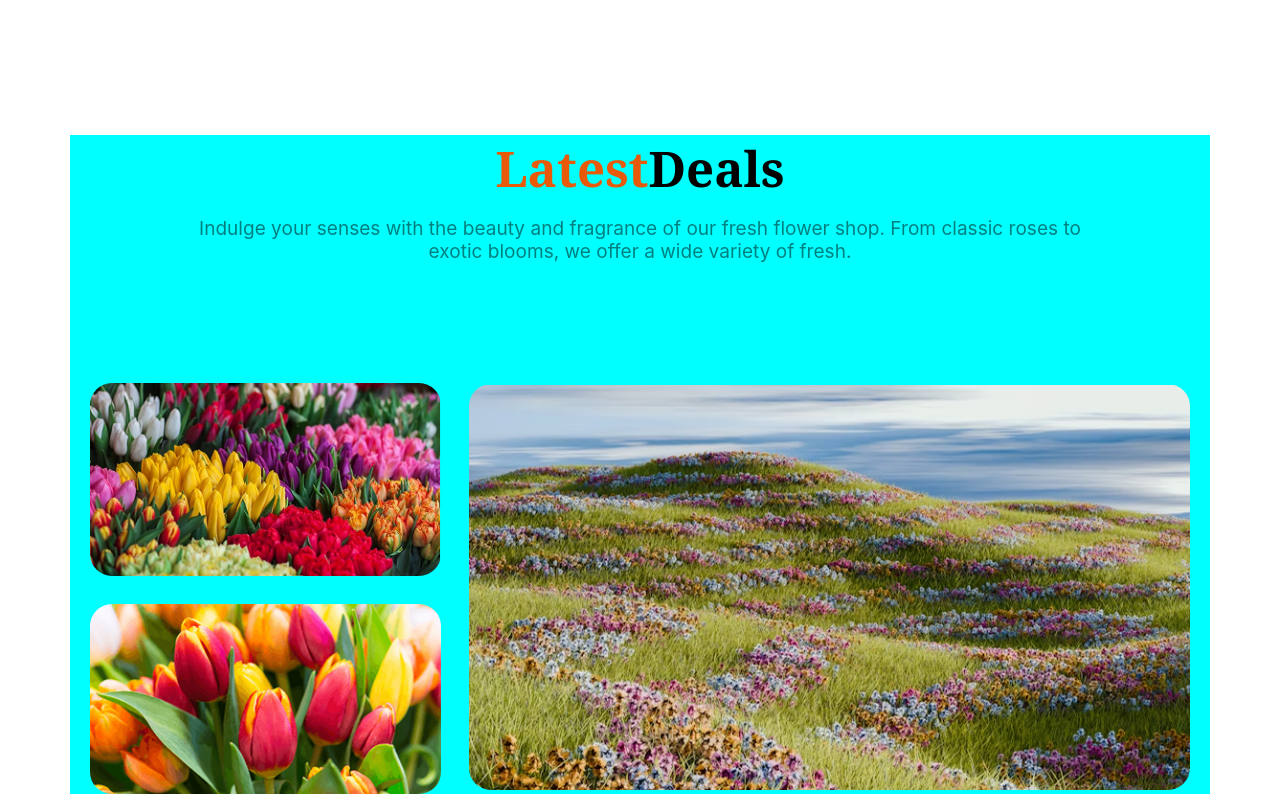
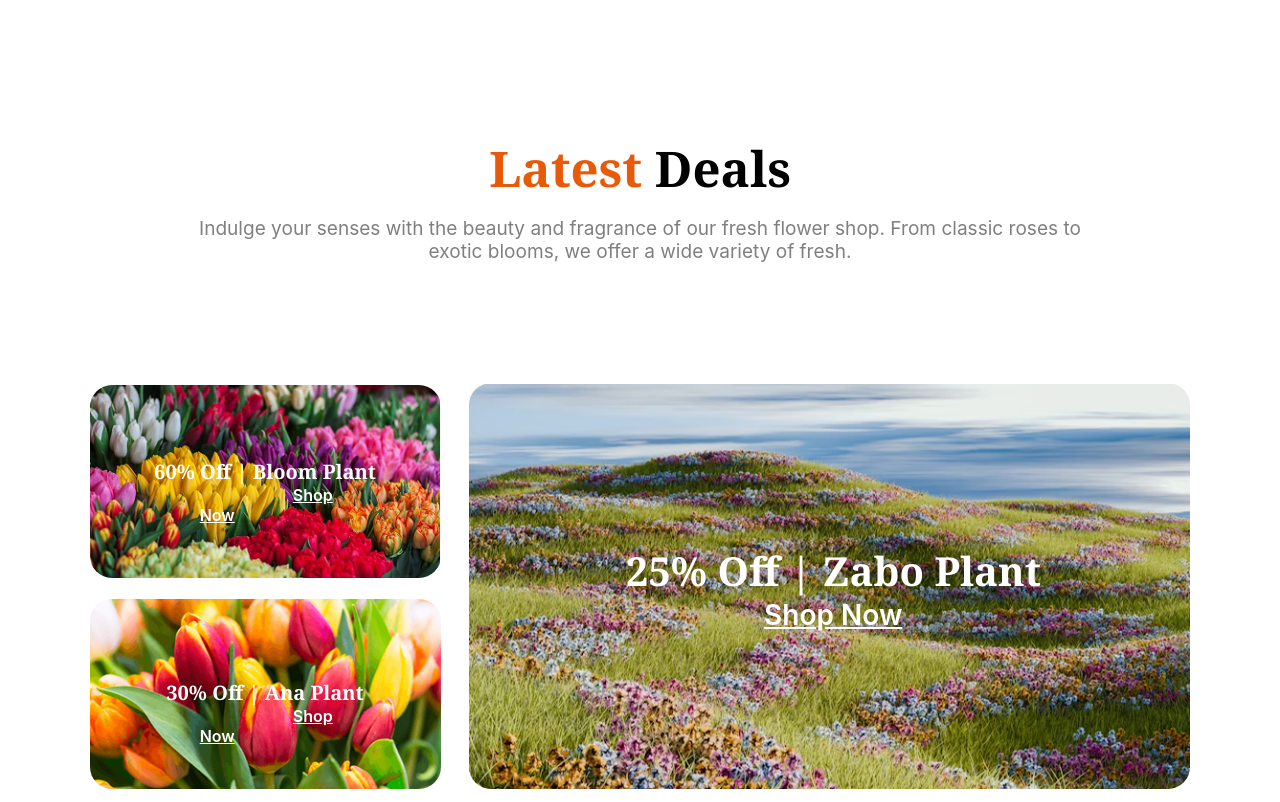
Before and after one commit to ashiqur0/flower-market, a plain HTML site: page index.html in a window 1280 px wide. Shown: the part 2723-3525 px from the top of the page. Drawn offline with Linux system fonts and the light colour scheme.

Commit message:
Latest Deals Section Added

```diff
--- a/index.html
+++ b/index.html
@@ -128,17 +128,29 @@
 
         <section class="latest_deal_section">
             <div class="deal_content">
-                <h2 class="deal_title"><span class="color1">Latest</span>Deals</h2>
+                <h2 class="deal_title"><span class="color1">Latest</span> Deals</h2>
                 <p class="deal_description">Indulge your senses with the beauty and fragrance of our fresh flower shop.
                     From classic roses to exotic blooms, we offer a wide variety of fresh.</p>
             </div>
             <div class="image">
                 <div class="left_image">
                     <img src="assets/deal-bloom.png" alt="">
+                    <div class="bloom">
+                        <h4 class="bloom_title">60% Off | Bloom Plant</h4>
+                        <a href="" class="shop_now">Shop Now</a>
+                    </div>
                     <img src="assets/deal-ana.png" alt="">
+                    <div class="ana">
+                        <h4 class="ana_title">30% Off | Ana Plant</h4>
+                        <a href="" class="shop_now">Shop Now</a>
+                    </div>
                 </div>
                 <div class="right_image">
                     <img src="assets/deal-zabo.png" alt="">
+                    <div class="zabo">
+                        <h4 class="zabo_title">25% Off | Zabo Plant</h4>
+                        <a href="" class="shop_now2">Shop Now</a>
+                    </div>
                 </div>
             </div>
         </section>
--- a/styles/flower-market.css
+++ b/styles/flower-market.css
@@ -198,7 +198,6 @@ a {
 .latest_deal_section {
     max-width: 1140px;
     margin: 0 auto;
-    background-color: aqua;
 }
 .deal_content{
     margin-top: 133px;
@@ -235,12 +234,56 @@ a {
 .left_image {
     display: flex;
     flex-direction: column;
-    gap: 28px;
+    gap: 20px;
 }
 .right_image {
+    margin: 0 0 -4px 0;
+}
+.bloom, .ana, .zabo {
+    text-align: center;
+    width: 270px;
+    height: 91px;
+}
+.bloom {
+    margin-top: -140px;
+    margin-bottom: 30px;
+    margin-left: 40px;
+}
+.ana {
+    margin-top: -130px;
+    margin-bottom: 19px;
+    margin-left: 40px;
+}
+.zabo {
+    width: 498px;
+    height: 50px;
+    margin-top: -250px;
+    margin-bottom: 200px;
+    margin-left: 115px;
+}
+.bloom_title, .ana_title, .zabo_title {
+    font-family: "Noto Serif", serif;
+    font-size: 1.25rem;
+    font-weight: 700;
+    color: white;
     margin: 0;
 }
-
+.zabo_title {
+    font-size: 2.5rem;
+}
+.shop_now, .shop_now2{
+    font-family: 'Inter', sans-serif;
+    font-size: 1rem;
+    font-weight: 600;
+    color: white;
+    text-decoration: underline;
+    margin: 0;
+    padding: 26px 95.5px;
+}
+.shop_now2 {
+    font-size: 1.75rem;
+    margin-top: 5px;
+}
 
 
 /* smaller devise responsive design */
@@ -314,4 +357,20 @@ a {
         flex-direction: column;
         gap: 20px;
    }
+   .right_image  {
+        width: 100%;
+   }
+   .zabo {
+        margin-left: -90px;
+        margin-top: -110px;
+   }
+   .bloom, .ana {
+        margin-left: 20px;
+   }
+   .zabo_title {
+        font-size: 1.25rem;
+   }
+   .shop_now2 {
+        font-size: 1rem;
+   }
 }
```
